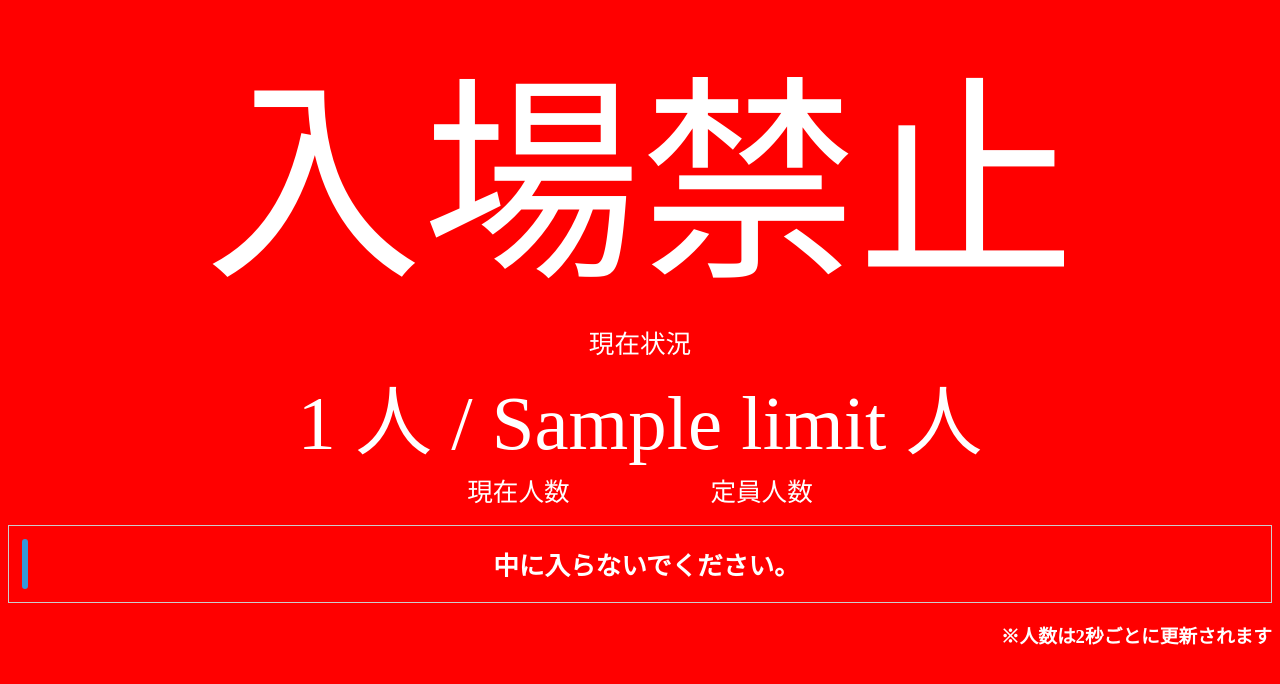
After one commit to diinuma/count-app, a Flask app: template templates/danger.html in a window 1280 px wide. The commit adds this page. Shown: the top 684 px of the page. Run offline with Flask 2, Linux system fonts and the light colour scheme; the template is opened without the code that fills it: most values are stand-ins (such as "Sample title", 1, 10 or a date in 2020).

Commit message:
人数表示部分を修正しました。

```diff
--- a/app.py
+++ b/app.py
@@ -3,14 +3,23 @@ import json
 
 app = Flask(__name__)
 
+# 定員
+limit = 4
+
 @app.route('/')
 def get():
     try:
-        with open('persons.json') as f:
+        with open('tmp/persons.json') as f:
             load = json.load(f)
 
             count = load['count']
-            return render_template('get.html', count=count)
+            if count >= limit:
+                return render_template('danger.html', count=count ,limit=limit)
+            elif count >= (limit//2):
+                return render_template('caution.html', count=count ,limit=limit)
+            else:
+                return render_template('safety.html', count=count ,limit=limit)
+
     except FileNotFoundError:
         return render_template('error.html')
 
--- a/static/style.css
+++ b/static/style.css
@@ -1,7 +1,7 @@
 h1 {
-  position: relative;
-  padding: .75em 1em .75em 1.5em;
-  border: 1px solid #ccc;
+    position: relative;
+    padding: .75em 1em .75em 1.5em;
+    border: 1px solid #ccc;
 }
 h1::after {
   position: absolute;
--- /dev/null
+++ b/templates/danger.html
@@ -0,0 +1,36 @@
+<!DOCTYPE html>
+<html>
+    <head>
+        <title>人数カウント表示ツール</title>
+        <link rel="stylesheet" href="static/style.css">
+        <script>
+            setInterval(function(){
+                document.location.reload();
+            }, 2000)
+        </script>
+        <style>
+            .text_big {
+                font-size:17vw;
+            }
+            .text_med {
+                font-size:6vw;
+            }
+            .text_small {
+                font-size:2vw;
+            }
+        </style>
+    </head>
+    <body bgcolor="red" text="white">
+        <div style="text-align:center" class="text_big" >入場禁止</div>
+        <div style="text-align:center" class="text_small" >現在状況</div>
+        <div style="text-align:center" class="text_med" >{{count}} 人 / {{limit}} 人</div>
+        <div style="text-align:center" class="text_small" >現在人数 　　　 　　定員人数</div>
+
+        <h1 style="text-align:center" class="text_small">
+            中に入らないでください。
+        </h1>
+
+        <h3 style="text-align:right">※人数は2秒ごとに更新されます</h3>
+
+    </body>
+</html>
```
Also changed, not shown: templates/caution.html (added, +36 -0 lines), templates/safety.html (added, +36 -0 lines).
